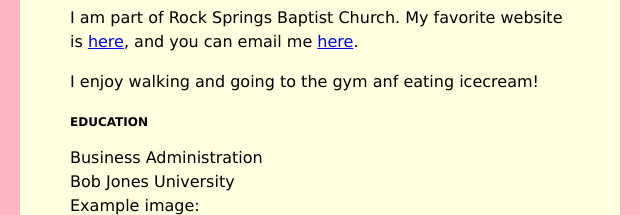
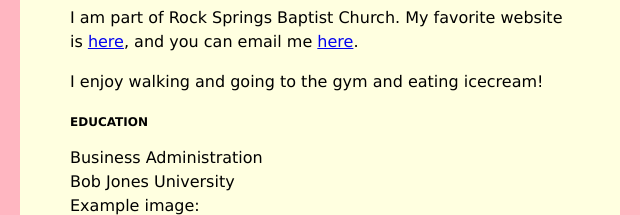
Before and after one commit to madypfaffenroth/madypfaffenroth.github.io, a plain HTML site: page index.html in a window 1280 px wide. Shown: the part 176-391 px from the top of the page, 320-960 px from the left. Drawn offline with Linux system fonts and the light colour scheme.

Commit message:
Update index.html

```diff
--- a/index.html
+++ b/index.html
@@ -40,7 +40,7 @@ h3 {
             <a href="mailto:mpfaf892@students.bju.edu">here</a>.
          </p>
          <p>
-            I enjoy walking and going to the gym anf eating icecream!
+            I enjoy walking and going to the gym and eating icecream!
          </p>
         <h3>EDUCATION</h3>
         Business Administration <br />
```
